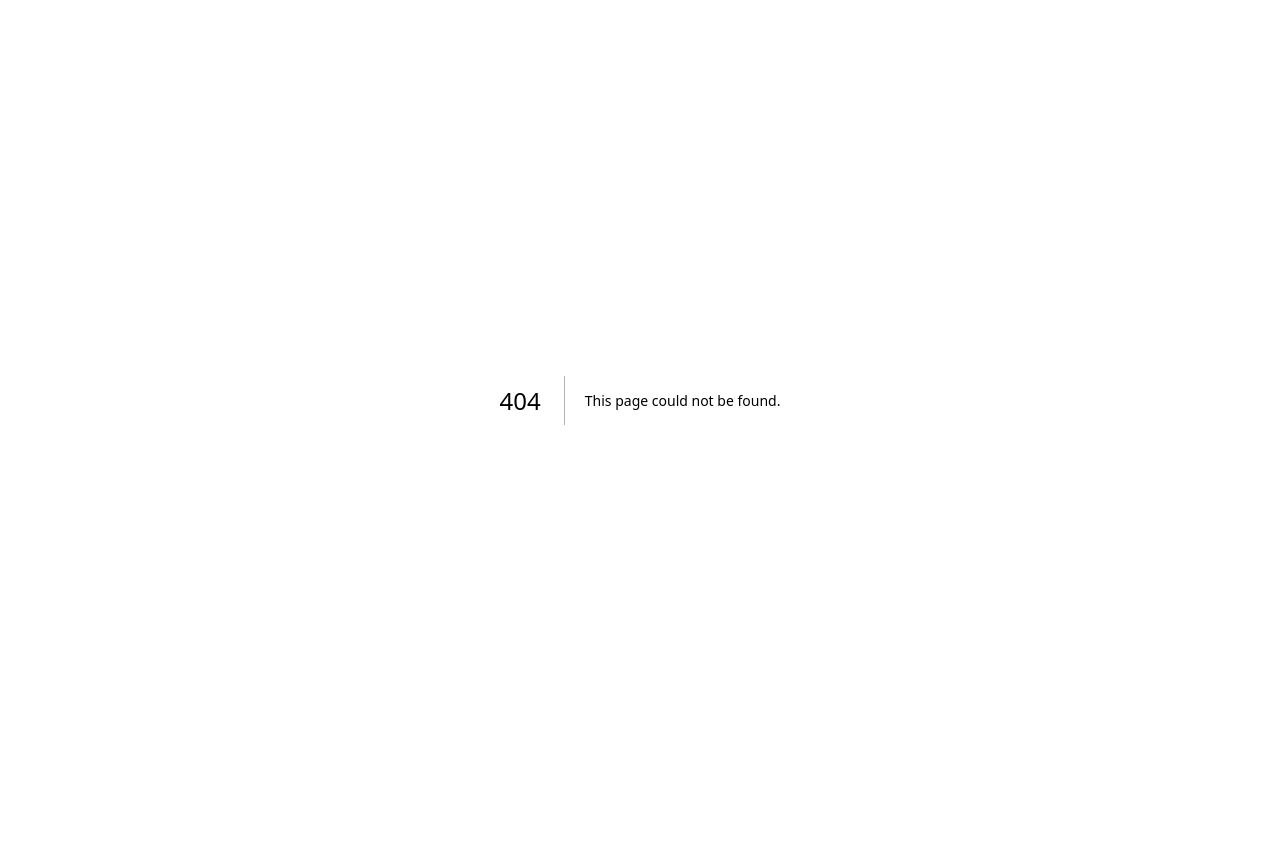
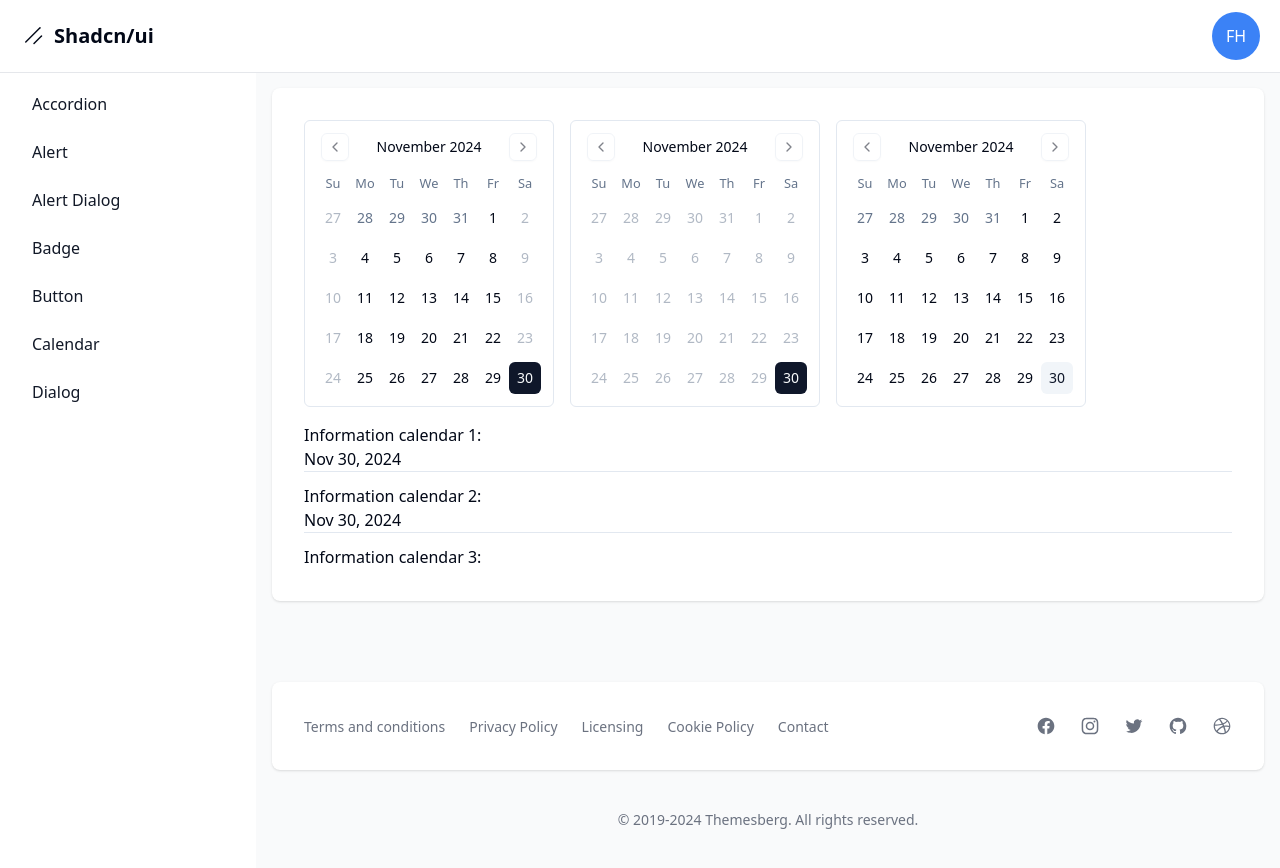
Before and after one commit to davidmoina/shadcn-dashboard, a Next.js app: page /dashboard/calendar in a window 1280 px wide. Before the commit this address had no page. Before the commit the page ends 800 px from the top, so only its background shows below. Built offline with nearby package versions, Linux system fonts and the light colour scheme.

Commit message:
💄 Add calendar component

```diff
--- a/package.json
+++ b/package.json
@@ -16,9 +16,11 @@
     "@radix-ui/react-slot": "^1.1.0",
     "class-variance-authority": "^0.7.1",
     "clsx": "^2.1.1",
+    "date-fns": "^4.1.0",
     "lucide-react": "^0.462.0",
     "next": "15.0.3",
     "react": "19.0.0-rc-66855b96-20241106",
+    "react-day-picker": "^8.10.1",
     "react-dom": "19.0.0-rc-66855b96-20241106",
     "tailwind-merge": "^2.5.5",
     "tailwindcss-animate": "^1.0.7"
--- /dev/null
+++ b/src/app/dashboard/calendar/page.tsx
@@ -0,0 +1,69 @@
+"use client";
+
+import { Calendar } from "@/components/ui/calendar";
+import { useState } from "react";
+
+export default function CalendarPage() {
+  const [firstCalendarDate, setFirstCalendarDate] = useState<Date | undefined>(
+    new Date()
+  );
+  const [secondCalendarDate, setSecondCalendarDate] = useState<
+    Date | undefined
+  >(new Date());
+  const [multipleDates, setMultipleDates] = useState<Date[] | undefined>([]);
+
+  const firstSmallDate = firstCalendarDate?.toLocaleDateString("en-US", {
+    day: "numeric",
+    month: "short",
+    year: "numeric",
+  });
+
+  const secondSmallDate = secondCalendarDate?.toLocaleDateString("en-US", {
+    day: "numeric",
+    month: "short",
+    year: "numeric",
+  });
+
+  return (
+    <>
+      <div className="flex flex-col sm:flex-row sm:flex-wrap gap-4">
+        <Calendar
+          mode="single"
+          selected={firstCalendarDate}
+          onSelect={setFirstCalendarDate}
+          className="rounded-md border"
+          disabled={(date) => date.getDay() === 0 || date.getDay() === 6}
+        />
+        <Calendar
+          mode="single"
+          selected={secondCalendarDate}
+          onSelect={setSecondCalendarDate}
+          className="rounded-md border"
+          disabled={(date) => date < new Date()}
+        />
+
+        <Calendar
+          mode="multiple"
+          selected={multipleDates}
+          onSelect={setMultipleDates}
+          className="rounded-md border"
+        />
+      </div>
+
+      <div className="mt-4">
+        <h1>Information calendar 1:</h1>
+        <p>{firstSmallDate}</p>
+        <div className="border-b mb-3" />
+        <h2>Information calendar 2:</h2>
+        <p>{secondSmallDate}</p>
+        <div className="border-b mb-3" />
+        <h2>Information calendar 3:</h2>
+        <p>
+          {multipleDates
+            ?.map((date) => date.toLocaleDateString("en-US"))
+            .join(", ")}
+        </p>
+      </div>
+    </>
+  );
+}
--- a/src/app/dashboard/layout.tsx
+++ b/src/app/dashboard/layout.tsx
@@ -10,6 +10,7 @@
   { name: "alert dialog", href: "/dashboard/alert-dialog" },
   { name: "dialog", href: "/dashboard/dialog" },
   { name: "badge", href: "/dashboard/badge" },
+  { name: "calendar", href: "/dashboard/calendar" },
 ].sort((a, b) => a.name.localeCompare(b.name));
 
 export default function DashboardLayout({
--- /dev/null
+++ b/src/components/ui/calendar.tsx
@@ -0,0 +1,72 @@
+"use client"
+
+import * as React from "react"
+import { ChevronLeft, ChevronRight } from "lucide-react"
+import { DayPicker } from "react-day-picker"
+
+import { cn } from "@/lib/utils"
+import { buttonVariants } from "@/components/ui/button"
+
+export type CalendarProps = React.ComponentProps<typeof DayPicker>
+
+function Calendar({
+  className,
+  classNames,
+  showOutsideDays = true,
+  ...props
+}: CalendarProps) {
+  return (
+    <DayPicker
+      showOutsideDays={showOutsideDays}
+      className={cn("p-3", className)}
+      classNames={{
+        months: "flex flex-col sm:flex-row space-y-4 sm:space-x-4 sm:space-y-0",
+        month: "space-y-4",
+        caption: "flex justify-center pt-1 relative items-center",
+        caption_label: "text-sm font-medium",
+        nav: "space-x-1 flex items-center",
+        nav_button: cn(
+          buttonVariants({ variant: "outline" }),
+          "h-7 w-7 bg-transparent p-0 opacity-50 hover:opacity-100"
+        ),
+        nav_button_previous: "absolute left-1",
+        nav_button_next: "absolute right-1",
+        table: "w-full border-collapse space-y-1",
+        head_row: "flex",
+        head_cell:
+          "text-muted-foreground rounded-md w-8 font-normal text-[0.8rem]",
+        row: "flex w-full mt-2",
+        cell: cn(
+          "relative p-0 text-center text-sm focus-within:relative focus-within:z-20 [&:has([aria-selected])]:bg-accent [&:has([aria-selected].day-outside)]:bg-accent/50 [&:has([aria-selected].day-range-end)]:rounded-r-md",
+          props.mode === "range"
+            ? "[&:has(>.day-range-end)]:rounded-r-md [&:has(>.day-range-start)]:rounded-l-md first:[&:has([aria-selected])]:rounded-l-md last:[&:has([aria-selected])]:rounded-r-md"
+            : "[&:has([aria-selected])]:rounded-md"
+        ),
+        day: cn(
+          buttonVariants({ variant: "ghost" }),
+          "h-8 w-8 p-0 font-normal aria-selected:opacity-100"
+        ),
+        day_range_start: "day-range-start",
+        day_range_end: "day-range-end",
+        day_selected:
+          "bg-primary text-primary-foreground hover:bg-primary hover:text-primary-foreground focus:bg-primary focus:text-primary-foreground",
+        day_today: "bg-accent text-accent-foreground",
+        day_outside:
+          "day-outside text-muted-foreground aria-selected:bg-accent/50 aria-selected:text-muted-foreground",
+        day_disabled: "text-muted-foreground opacity-50",
+        day_range_middle:
+          "aria-selected:bg-accent aria-selected:text-accent-foreground",
+        day_hidden: "invisible",
+        ...classNames,
+      }}
+      components={{
+        IconLeft: ({ ...props }) => <ChevronLeft className="h-4 w-4" />,
+        IconRight: ({ ...props }) => <ChevronRight className="h-4 w-4" />,
+      }}
+      {...props}
+    />
+  )
+}
+Calendar.displayName = "Calendar"
+
+export { Calendar }
```
Also changed, not shown: 1 other file (tests, documents, lock files or other folders).
